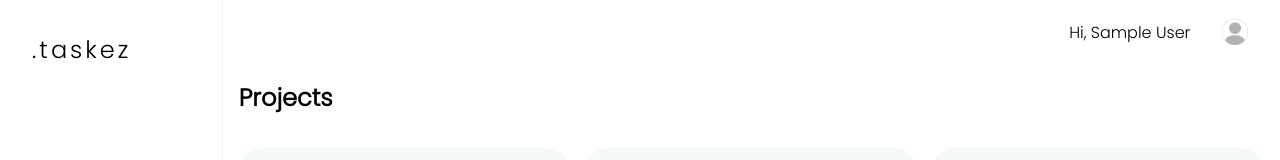
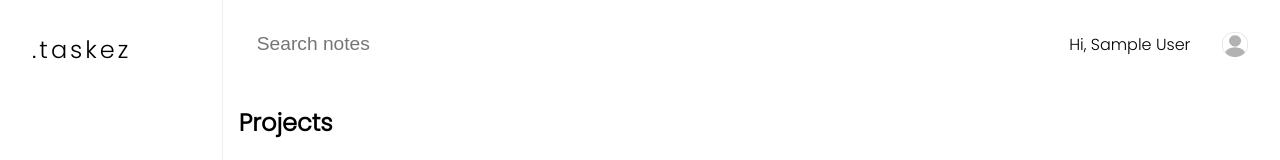
Before and after one commit to Khush-Ramdev/firebasenoteskeeping, a React (Create React App) app: page /projects in a window 1280 px wide. Shown: the top 160 px of the page. Built offline with nearby package versions, Linux system fonts and the light colour scheme; no server answers; the database is empty; sample sign-in values are in the browser's storage.

Commit message:
added search bar to search notes using Redux (#2)
undefined

```diff
--- a/package.json
+++ b/package.json
@@ -3,6 +3,7 @@
   "version": "0.1.0",
   "private": true,
   "dependencies": {
+    "@reduxjs/toolkit": "^1.8.3",
     "@testing-library/jest-dom": "^5.16.4",
     "@testing-library/react": "^13.3.0",
     "@testing-library/user-event": "^13.5.0",
@@ -12,8 +13,10 @@
     "react-dnd": "^16.0.1",
     "react-dnd-html5-backend": "^16.0.1",
     "react-dom": "^18.2.0",
+    "react-redux": "^8.0.2",
     "react-router-dom": "^6.3.0",
     "react-scripts": "5.0.1",
+    "redux": "^4.2.0",
     "web-vitals": "^2.1.4"
   },
   "scripts": {
--- /dev/null
+++ b/src/app/store.js
@@ -0,0 +1,16 @@
+import { configureStore, createSlice } from "@reduxjs/toolkit";
+
+const searchSlice = createSlice({
+    name: "search",
+    initialState: { searchText: "" },
+    reducers: {
+        set(state, action) {
+            state.searchText = action.payload;
+        },
+    },
+});
+
+export const actions = searchSlice.actions;
+export default configureStore({
+    reducer: searchSlice.reducer,
+});
--- a/src/components/Header.js
+++ b/src/components/Header.js
@@ -1,15 +1,32 @@
 import React from "react";
 import { UserAuth } from "./AuthContext";
 import image from "../assests/profile.png";
+import { actions } from "../app/store";
+import { useSelector, useDispatch } from "react-redux";
 
 function Header() {
     const { user } = UserAuth();
 
+    const text = useSelector((state) => state.searchText);
+    const dispatch = useDispatch();
+    const handleSearchChange = (e) => {
+        dispatch(actions.set(e.target.value));
+    };
+
     return (
         <div className="header">
-            <div>{user && `Hi, ${user.displayName}`}</div>
-            <div className="image">
-                <img src={image} alt="profile" />
+            <div className="search-bar">
+                <input
+                    placeholder="Search notes"
+                    value={text}
+                    onChange={handleSearchChange}
+                ></input>
+            </div>
+            <div className="user-info">
+                <div>{user && `Hi, ${user.displayName}`}</div>
+                <div className="image">
+                    <img src={image} alt="profile" />
+                </div>
             </div>
         </div>
     );
--- a/src/components/List.js
+++ b/src/components/List.js
@@ -2,7 +2,9 @@ import React from "react";
 import { Droppable, Draggable } from "react-beautiful-dnd";
 
 function List({ notes, notepopup, collection }) {
-    // console.log(notes, collection);
+    if (typeof notes === "undefined") {
+        return "";
+    }
     return (
         <Droppable droppableId={collection}>
             {(provided) => (
--- a/src/components/Projects.js
+++ b/src/components/Projects.js
@@ -9,7 +9,7 @@ function Projects() {
     const colRef = collection(db, "todo");
 
     useEffect(() => {
-        console.log(notes);
+        // console.log(notes);
     }, [notes]);
 
     useEffect(() => {
@@ -33,9 +33,9 @@ function Projects() {
     const handleDragEnd = (result) => {
         const { destination, source, draggableId } = result;
         if (destination) {
-            console.log(result);
+            // console.log(result);
             if (source.droppableId !== destination.droppableId) {
-                console.log(source.droppableId, draggableId);
+                // console.log(source.droppableId, draggableId);
                 setNotes([
                     ...notes.filter((note) => {
                         if (note.id === draggableId) {
--- a/src/components/collection.js
+++ b/src/components/collection.js
@@ -1,24 +1,44 @@
 import React, { useEffect, useState } from "react";
 import List from "./List";
 import Modal from "./Modal";
-
+import { useSelector } from "react-redux";
 import Newnote from "./newnote";
 
 function Notes({ path, results, db }) {
     //hide or show nee note section
     const [shownote, setShowNote] = useState(false);
+    const [filteredNotes, setFilteredNotes] = useState([]);
     const [notes, setNotes] = useState([]);
     //used to see if modal is open or not
     const [status, setStatus] = useState({ status: false, index: -1 });
+
+    const text = useSelector((state) => state.searchText);
+    // console.log(text);
     //database reference
+
     useEffect(() => {
         setNotes(results);
-    }, [notes, setNotes, results]);
+        setFilteredNotes(results);
+    }, [results]);
+
+    useEffect(() => {
+        // console.log("notes:", notes);
+        // console.log("filterednotes", filteredNotes);
+    }, [notes, filteredNotes]);
 
     const notepopup = (e) => {
         const ind = e.target.getAttribute("name");
         setStatus({ status: true, index: ind });
     };
+
+    useEffect(() => {
+        // console.log(text);
+        if (text) {
+            setFilteredNotes(notes.filter((note) => note.title.toLowerCase().includes(text)));
+        } else {
+            setFilteredNotes(notes);
+        }
+    }, [text, notes]);
 
     return (
         <div className="notes">
@@ -35,11 +55,11 @@ function Notes({ path, results, db }) {
             {shownote && (
                 <Newnote notes={notes} setNotes={setNotes} path={path} setShowNote={setShowNote} />
             )}
-            <List notes={notes} notepopup={notepopup} collection={path}></List>
+            <List notes={filteredNotes} notepopup={notepopup} collection={path}></List>
             {status.status && (
                 <Modal
                     closeModal={() => setStatus({ ...status, status: false })}
-                    notes={notes}
+                    notes={filteredNotes}
                     setNotes={setNotes}
                     status={status}
                     collection={path}
--- a/src/css/Header.css
+++ b/src/css/Header.css
@@ -1,4 +1,24 @@
 .header {
+    display: flex;
+    justify-content: space-between;
+    align-items: center;
+}
+
+.search-bar {
+    width: 50%;
+    padding: 2rem;
+}
+
+.search-bar input {
+    width: 100%;
+    font-size: 1.2rem;
+    border-radius: 0.5rem;
+    outline: none;
+    border: none;
+    color: #6b6b6b;
+}
+
+.user-info {
     box-sizing: border-box;
     height: 8vh;
     padding: 1rem 2rem;
--- a/src/index.js
+++ b/src/index.js
@@ -3,10 +3,14 @@ import ReactDOM from "react-dom/client";
 import "./index.css";
 import App from "./components/App";
 import { BrowserRouter } from "react-router-dom";
+import store from "./app/store";
+import { Provider } from "react-redux";
 
 const root = ReactDOM.createRoot(document.getElementById("root"));
 root.render(
     <BrowserRouter>
-        <App />
+        <Provider store={store}>
+            <App />
+        </Provider>
     </BrowserRouter>,
 );
```
Also changed, not shown: 1 other file (tests, documents, lock files or other folders).
